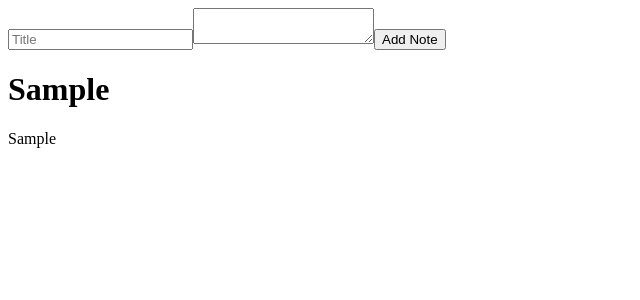
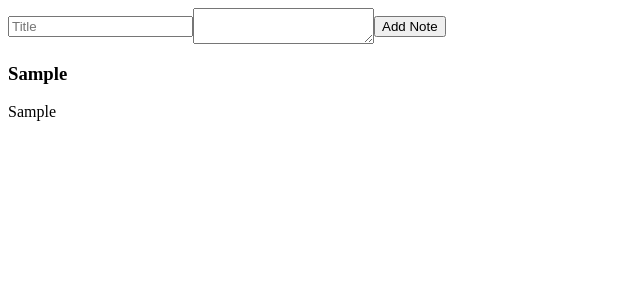
Before and after one commit to greedych/notes-redux-project, a React (Vite) app: page / in a window 1280 px wide. Both pictures are taken after typing "Sample", "Sample" into the empty fields and a click on the button "Add Note". Shown: the top 300 px of the page, without its empty margins (0-640 px from the left). Built offline with nearby package versions, Linux system fonts and the light colour scheme.

Commit message:
edit NoteItem

```diff
--- a/src/components/noteForm/index.jsx
+++ b/src/components/noteForm/index.jsx
@@ -32,7 +32,10 @@ function NoteForm({ dispatch }) {
   console.log(noteData);
 
   return (
-    <form onSubmit={handleSubmit}>
+    <form
+      onSubmit={handleSubmit}
+      style={{ display: "flex", alignItems: "center" }}
+    >
       <input
         type="text"
         placeholder="Title"
--- a/src/components/noteItem/index.jsx
+++ b/src/components/noteItem/index.jsx
@@ -0,0 +1,12 @@
+import { connect } from "react-redux";
+
+function NoteItem({ title, text, id, dispatch }) {
+  return (
+    <div>
+      <h3>{title}</h3>
+      <p>{text}</p>
+    </div>
+  );
+}
+
+export default connect()(NoteItem);
--- a/src/components/noteList/index.jsx
+++ b/src/components/noteList/index.jsx
@@ -1,16 +1,12 @@
 import { connect } from "react-redux";
+import NoteItem from "../noteItem";
 
 function NoteList({ notes }) {
   console.log(notes);
   return (
     <div>
       {notes.map((note) => {
-        return (
-          <div>
-            <h1>{note.title}</h1>
-            <p>{note.text}</p>
-          </div>
-        );
+        return <NoteItem title={note.title} text={note.text} id={note.id} />;
       })}
     </div>
   );
--- a/src/redux/reducers/index.js
+++ b/src/redux/reducers/index.js
@@ -10,6 +10,13 @@ const notesReduser = (state = initialState, action) => {
     };
   }
 
+  if (action.type === "REMOVE_NOTE") {
+    return {
+      ...state,
+      notes: state.notes.filter((note) => note.id !== action.payload),
+    };
+  }
+
   return state;
 };
 
```
